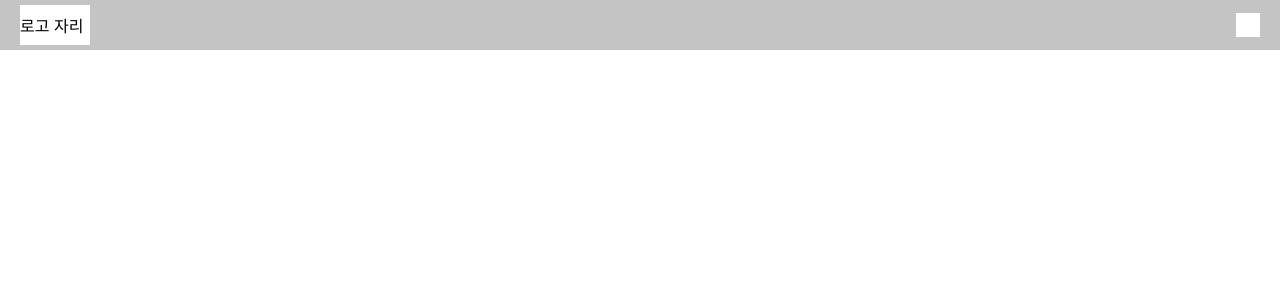
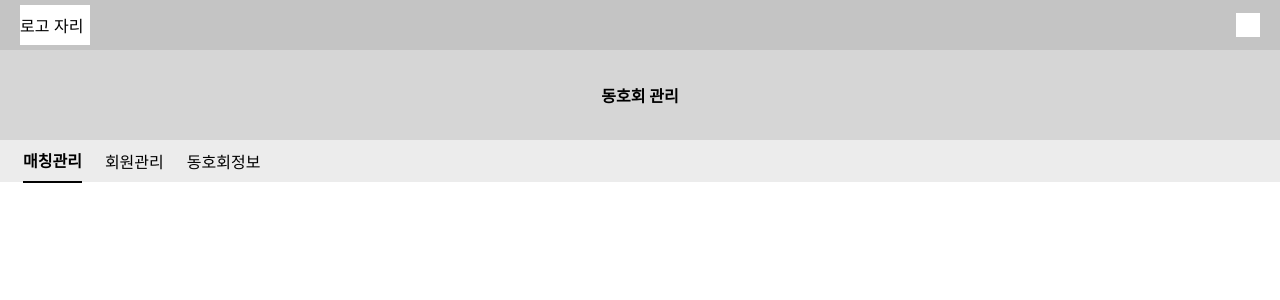
Before and after one commit to dsm-football/football-frontend, a React (Create React App) app: page /club/management in a window 1280 px wide. Shown: the top 300 px of the page. Built offline with nearby package versions, Linux system fonts and the light colour scheme.

Commit message:
⚡️ :: 동호회 관리 페이지 추가

```diff
--- a/src/components/clubManagement/ClubManagement.tsx
+++ b/src/components/clubManagement/ClubManagement.tsx
@@ -1,10 +1,28 @@
-import React from 'react';
-import Header from '../header/Header';
+import React from "react";
+import Header from "../header/Header";
+import * as S from "./style";
 
 const ClubManagement = () => {
-  return(
-    <Header></Header>
-  )
-}
+  return (
+    <>
+      <Header></Header>
+      <section>
+        <S.ClubManageBanner>
+          <b>동호회 관리</b>
+        </S.ClubManageBanner>
+        <S.ClubManageList>
+          <ul>
+            <li>매칭관리</li>
+            <li>회원관리</li>
+            <li>동호회정보</li>
+          </ul>
+        </S.ClubManageList>
+        <S.MatchingList>
+
+        </S.MatchingList>
+      </section>
+    </>
+  );
+};
 
 export default ClubManagement;
--- /dev/null
+++ b/src/components/clubManagement/style.tsx
@@ -0,0 +1,41 @@
+import styled from 'styled-components';
+
+export const ClubManageBanner = styled.div`
+  width: 100%;
+  height: 90px;
+  background-color: #D6D6D6;
+  display: flex;
+  justify-content: center;
+  align-items: center;
+`
+
+export const ClubManageList = styled.div`
+  width: 100%;
+  height: 42px;
+  background-color: #ECECEC;
+
+  & ul{
+    height: 100%;
+    display: flex;
+    align-items: center;
+    margin: 0;
+    padding: 0;
+
+    & li{
+      height: 100%;
+      display: flex;
+      align-items: center;
+      margin-left: 23px;
+      list-style: none;
+
+      :first-child{
+        font-weight: bold;
+        border-bottom: 2px solid #030303;
+      }
+    }
+  }
+`
+
+export const MatchingList = styled.div`
+
+`
```
